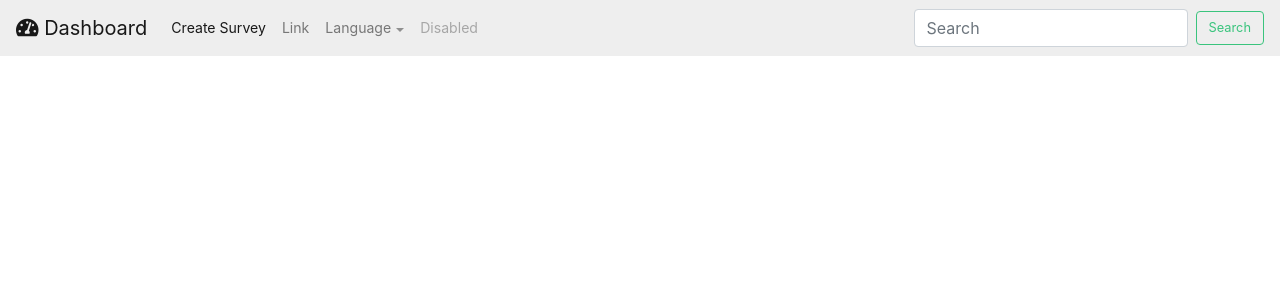
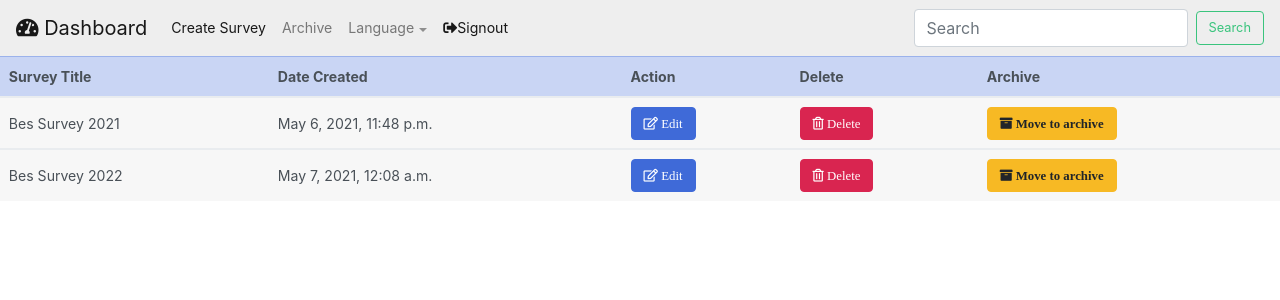
Before and after one commit to sabiut/erdsurvey, a Django app: page /admin_dashboard/ in a window 1280 px wide. Shown: the top 300 px of the page. Run offline with Django 3.2, Linux system fonts and the light colour scheme; data comes from the database, SQL or seed files in the repository; both versions use the stored data as it was after the commit; some libraries are stand-ins or nearby versions.

Commit message:
added survey table

```diff
--- a/languages/models.py
+++ b/languages/models.py
@@ -7,8 +7,9 @@ from django.utils import timezone
 
 class Survey(models.Model):
     title = models.CharField(max_length=200)
-    #creator = models.ForeignKey(User, on_delete=models.CASCADE)
+    # creator = models.ForeignKey(User, on_delete=models.CASCADE)
     created_at = models.DateTimeField(default=timezone.now)
+    archive = models.CharField(max_length=200, default='')
 
     def __str__(self):
         return self.title
--- a/languages/urls.py
+++ b/languages/urls.py
@@ -9,7 +9,6 @@ urlpatterns = [
     path('create_new_survey/', views.create_new_survey, name='create_new_survey'),
     path('add_question/<int:survey_id>/', views.add_question, name='add_question'),
     path('add_choice/<int:question_id>/', views.add_choice, name='add_choice'),
-
-
+    path('archived_survey/', views.archived_survey, name='archived_survey'),
 
 ]
--- a/signup/templates/admin_dashboard.html
+++ b/signup/templates/admin_dashboard.html
@@ -4,6 +4,9 @@
 
 <head>
 
+    <!--font awesome-->
+    <link href="{% static 'vendor/fontawesome-free/css/all.min.css'%}" rel="stylesheet" type="text/css">
+    <!--end-->
 
     <!--bootstrap 5-->
     <link rel="stylesheet" href="https://maxcdn.bootstrapcdn.com/bootstrap/4.0.0/css/bootstrap.min.css" integrity="sha384-Gn5384xqQ1aoWXA+058RXPxPg6fy4IWvTNh0E263XmFcJlSAwiGgFAW/dAiS6JXm" crossorigin="anonymous">
@@ -34,7 +37,7 @@
 <body>
 <div>
 <nav class="navbar navbar-expand-lg navbar-light bg-light">
-  <a class="navbar-brand" href="#"><i class="fas fa-tachometer-alt"></i> Dashboard</a>
+  <a class="navbar-brand" href="{%url 'admin_dashboard'%}"><i class="fas fa-tachometer-alt"></i> Dashboard</a>
   <button class="navbar-toggler" type="button" data-toggle="collapse" data-target="#navbarSupportedContent" aria-controls="navbarSupportedContent" aria-expanded="false" aria-label="Toggle navigation">
     <span class="navbar-toggler-icon"></span>
   </button>
@@ -45,7 +48,7 @@
         <a class="nav-link" href="{%url 'create_new_survey'%}">Create Survey <span class="sr-only">(current)</span></a>
       </li>
       <li class="nav-item">
-        <a class="nav-link" href="#">Link</a>
+        <a class="nav-link" href="{%url 'archived_survey'%}">Archive</a>
       </li>
       <li class="nav-item dropdown">
         <a class="nav-link dropdown-toggle" href="#" id="navbarDropdown" role="button" data-toggle="dropdown" aria-haspopup="true" aria-expanded="false">
@@ -59,7 +62,7 @@
         </div>
       </li>
       <li class="nav-item">
-        <a class="nav-link disabled" href="#">Disabled</a>
+        <a class="nav-link active" href="{%url 'admin_logout'%}"><i class="fas fa-sign-out-alt"></i>Signout</a>
       </li>
     </ul>
     <form class="form-inline my-2 my-lg-0">
@@ -68,7 +71,40 @@
     </form>
   </div>
 </nav>
+
     {%block admin%}
+
+    <table class="table table-striped">
+  <thead>
+    <tr class="table-primary">
+
+      <th scope="col">Survey Title</th>
+      <th scope="col">Date Created</th>
+        <th scope="col">Action</th>
+        <th>Delete</th>
+        <th>Archive</th>
+
+    </tr>
+  </thead>
+        {% for survey in survey%}
+  <tbody>
+    <tr>
+
+      <td>{{survey.title}}</td>
+      <td>{{survey.created_at}}</td>
+        <td><a href="" class="btn btn-primary"> <i class="far fa-edit"> Edit</i></a></td>
+        <td><a href="" class="btn btn-danger"> <i class="far fa-trash-alt"> Delete</i></a></td>
+         <td><a href="{%url 'archive' survey.id%}" class="btn btn-warning"> <i class="fas fa-archive"> Move to archive</i></a></td>
+
+
+    </tr>
+
+
+  </tbody>
+
+        {%endfor%}
+</table>
+
 
     {%endblock%}
 </div>
--- a/signup/urls.py
+++ b/signup/urls.py
@@ -5,9 +5,11 @@ urlpatterns = [
 
     path('signin/', views.signin, name='signin'),
     path('signup', views.signup, name='signup'),
+    path('logout/', views.admin_logout, name='admin_logout'),
     path('dashboard/', views.dashboard, name='dashboard'),
     path('admin_login/', views.admin_login, name='admin_login'),
     path('admin_page/', views.admin_page, name='admin_page'),
-    path('admin_dashboard/',views.admin_dashboard, name='admin_dashboard'),
+    path('admin_dashboard/', views.admin_dashboard, name='admin_dashboard'),
+    path('archive/<int:archive_id>/', views.archive_survey, name='archive')
 
 ]
--- a/signup/views.py
+++ b/signup/views.py
@@ -3,8 +3,9 @@ from django.contrib.auth import authenticate, login, logout
 from django.http import HttpResponseRedirect
 from django.shortcuts import render, redirect
 
+# Create your views here.
+from languages.models import Survey
 
-# Create your views here.
 
 def signin(request):
     return render(request, 'loginpage.html')
@@ -13,7 +14,6 @@ def signin(request):
 def logout_view(request):
     logout(request)
     return redirect('signin')
-    # Redirect to a success page.
 
 
 def dashboard(request):
@@ -52,4 +52,18 @@ def admin_page(request):
 
 
 def admin_dashboard(request):
-    return render(request, 'admin_dashboard.html')
+    survey = Survey.objects.filter(archive='')
+    return render(request, 'admin_dashboard.html', {'survey': survey})
+
+
+def admin_logout(request):
+    logout(request)
+    return redirect('/')
+
+
+def archive_survey(request, archive_id):
+    """Archive the survey"""
+    get_id = Survey.objects.get(id=archive_id)
+    get_id.archive = "archived"
+    get_id.save()
+    return redirect('/admin_dashboard')
```
Also changed, not shown: languages/templates/survey.html (added, +31 -0 lines), languages/views.py (+10 -5 lines), db.sqlite3, languages/migrations/0002_survey_archive.py (added).
